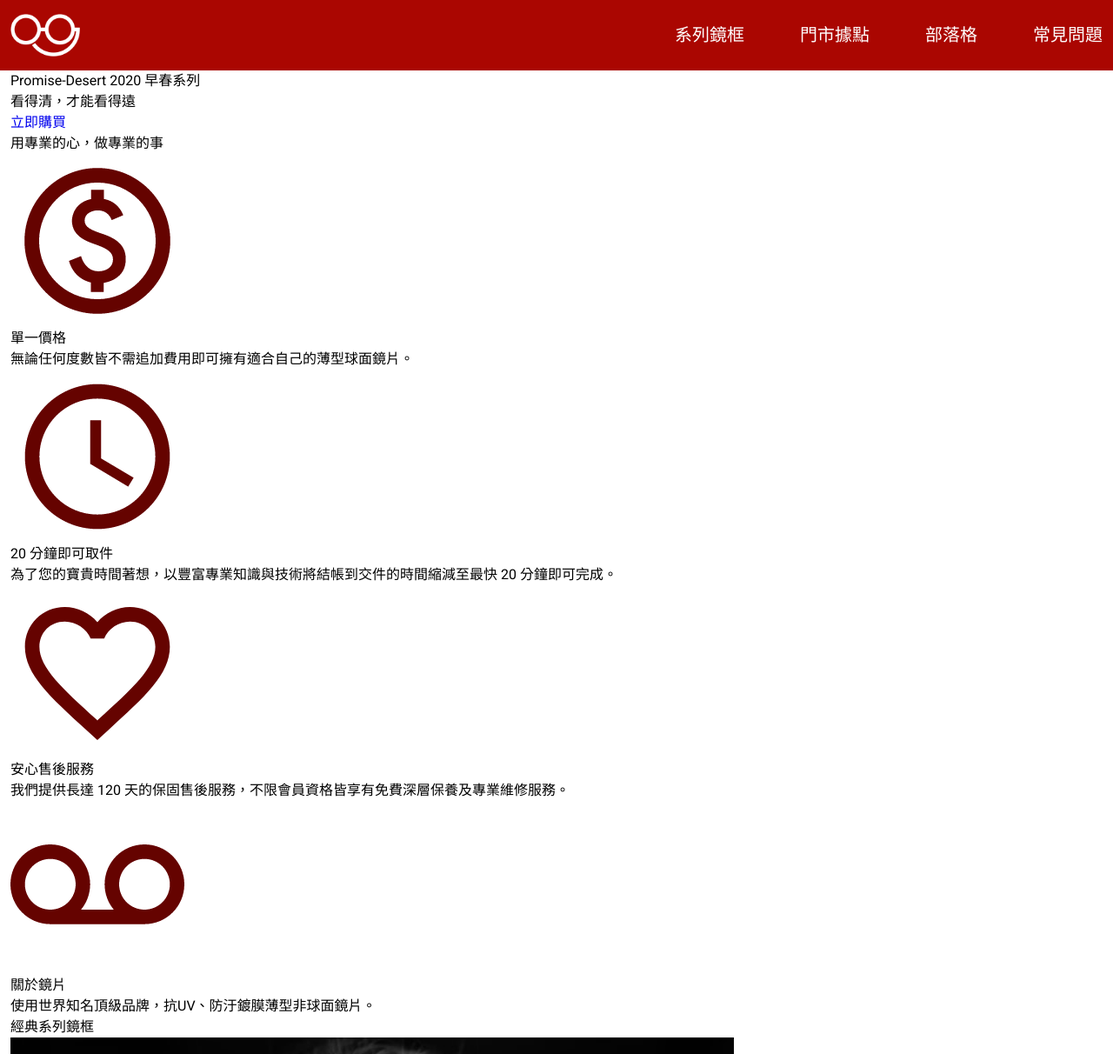
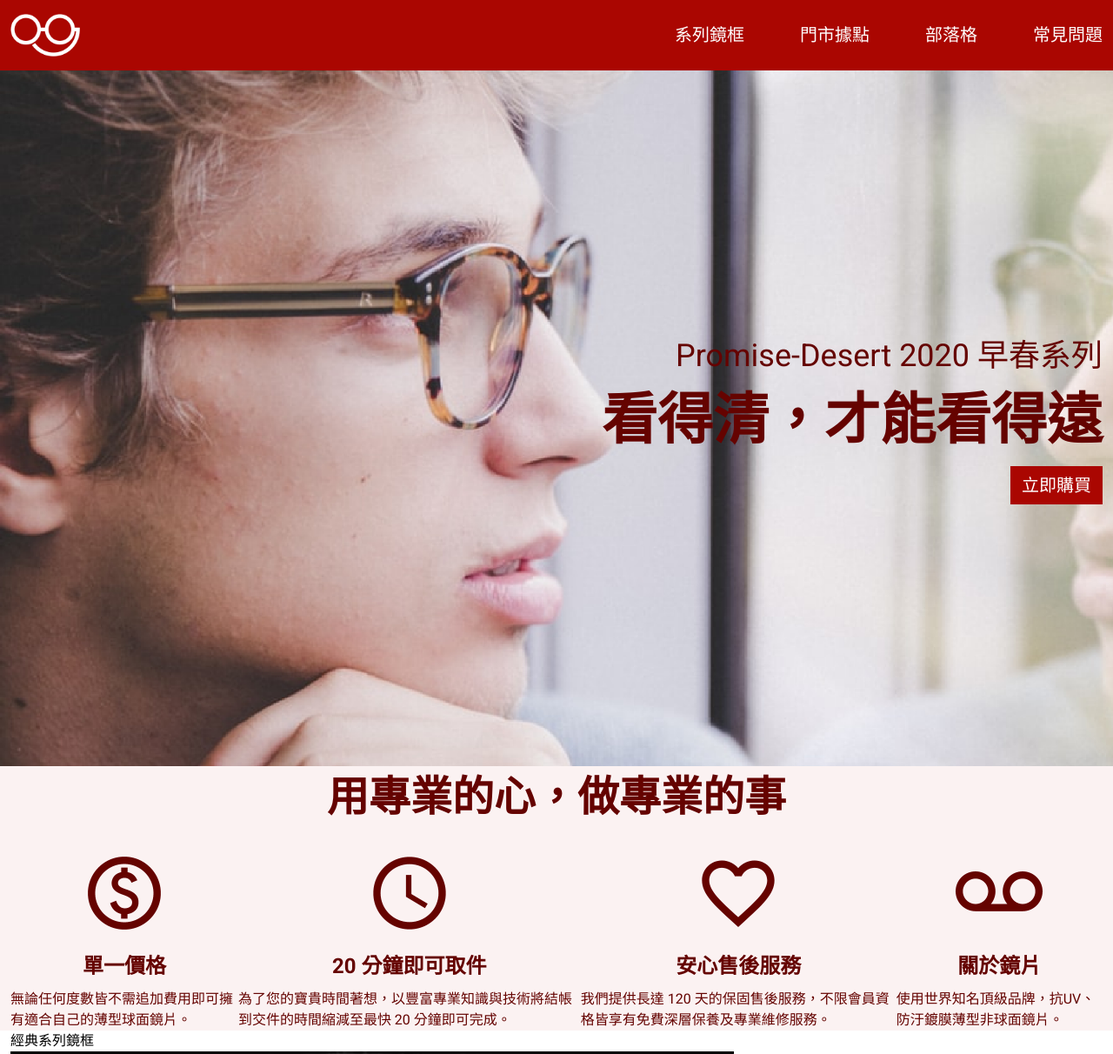
Before and after one commit to Delichaomoon/week3, a plain HTML site: page Index.html in a window 1280 px wide. Shown: the top 1212 px of the page at 87% size. Drawn offline with nearby package versions, Linux system fonts and the light colour scheme.

Commit message:
8/3 更改 padding有問題，還要找原因

```diff
--- a/Index.html
+++ b/Index.html
@@ -30,39 +30,39 @@
 
 <!-- banner -->
   <header class="banner">
-    <div class="container">
-      <div class="banner-txt d-flex column ai-fe jcc">
-        <p class="fz36">Promise-Desert 2020 早春系列</p>
-        <h2 class="fz64 fwb mb4">看得清，才能看得遠</h2>
-        <a class="fz20" href="#">立即購買</a>
+    <div class="container flex jc-e aic banner-wrap text-end">
+      <div class="text-secondary banner-txt">
+        <p class="fz-3 fw-regular">Promise-Desert 2020 早春系列</p>
+        <h2 class="fz-1 fw-bold mb4">看得清，才能看得遠</h2>
+        <a class="fz-5 bg-primary text-light" href="#">立即購買</a>
       </div>
     </div>
   </header>
 
-<!-- 專業 -->
-  <section class="bg-pink py80">
-    <div class="container">
-      <h3 class="fz48 fwb tac mb33">用專業的心，做專業的事</h3>
-      <ul class="service row tac d-flex jc-sb">
-        <li class=".col-3 px12">
-          <img class="m0-a mb24" src="./image/index/home-section2-1.png" alt="2-1">
-          <h3 class="fz24 mb8">單一價格</h3>
-          <p class="tal">無論任何度數皆不需追加費用即可擁有適合自己的薄型球面鏡片。</p>
+<!-- service -->
+  <section class="bg-bright service py-6">
+    <div class="container text-secondary text-center">
+      <h3 class="fz-2 fw-bold text-center mb-3">用專業的心，做專業的事</h3>
+      <ul class="service-list flex jc-sb">
+        <li>
+          <img src="./image/index/home-section2-1.png" alt="2-1">
+          <h3 class="fz-4 text-center fw-bold mb-1 mt-2">單一價格</h3>
+          <p class="text-start">無論任何度數皆不需追加費用即可擁有適合自己的薄型球面鏡片。</p>
         </li>
-        <li class=".col-3 px12">
-          <img class="m0-a mb24" src="./image/index/home-section2-2.png" alt="2-2">
-          <h3 class="fz24 mb8">20 分鐘即可取件</h3>
-          <p class="tal">為了您的寶貴時間著想，以豐富專業知識與技術將結帳到交件的時間縮減至最快 20 分鐘即可完成。</p>
+        <li>
+          <img src="./image/index/home-section2-2.png" alt="2-2">
+          <h3 class="fz-4 text-center fw-bold mb-1 mt-2">20 分鐘即可取件</h3>
+          <p class="text-start">為了您的寶貴時間著想，以豐富專業知識與技術將結帳到交件的時間縮減至最快 20 分鐘即可完成。</p>
         </li>
-        <li class=".col-3 px12">
-          <img class="m0-a mb24" src="./image/index/home-section2-3.png" alt="2-3">
-          <h3 class="fz24 mb8">安心售後服務</h3>
-          <p class="tal">我們提供長達 120 天的保固售後服務，不限會員資格皆享有免費深層保養及專業維修服務。</p>
+        <li>
+          <img src="./image/index/home-section2-3.png" alt="2-3">
+          <h3 class="fz-4 text-center fw-bold mb-1 mt-2">安心售後服務</h3>
+          <p class="text-start">我們提供長達 120 天的保固售後服務，不限會員資格皆享有免費深層保養及專業維修服務。</p>
         </li>
-        <li class=".col-3 px12">
-          <img class="m0-a mb24" src="/image/index/home-sectioin2-4.png" alt="2-4">
-          <h3 class="fz24 mb8">關於鏡片</h3>
-          <p class="tal">使用世界知名頂級品牌，抗UV、防汙鍍膜薄型非球面鏡片。</p>
+        <li>
+          <img src="./image/index/home-sectioin2-4.png" alt="2-4">
+          <h3 class="fz-4 text-center fw-bold mb-1 mt-2">關於鏡片</h3>
+          <p class="text-start">使用世界知名頂級品牌，抗UV、防汙鍍膜薄型非球面鏡片。</p>
         </li>
       </ul>
     </div>
--- a/scss/all.scss
+++ b/scss/all.scss
@@ -7,3 +7,4 @@
 @import "base/fontStyle";
 @import "layout/footer";
 @import "layout/nav";
+@import "pages/index";
--- a/scss/layout/_nav.scss
+++ b/scss/layout/_nav.scss
@@ -1,7 +1,7 @@
 .navbar {
   padding: 16px 0;
   .logo {
-    background-image: url(../../image/nav/logo-white.png);
+    background-image: url(.././image/nav/logo-white.png);
     background-size: contain;
     width: 80px;
     height: 49px;
--- a/scss/pages/_index.scss
+++ b/scss/pages/_index.scss
@@ -0,0 +1,35 @@
+// banner
+.banner {
+  background-image: url(.././image/index/home-header.png);
+  background-size: cover;
+  height: 100vh;
+  &-wrap {
+    height: 100%;
+  }
+  &-txt {
+    a {
+      display: inline-block;
+      padding: 6px 12px;
+      border: 1px solid map-get($color-type, primary);
+      cursor: pointer;
+      transition: all 0.3s;
+      &:hover {
+        color:map-get($color-type, primary);
+        background: map-get($color-type, light);
+      }
+    }
+  }
+}
+
+// service
+.service {
+  &-list {
+    li {
+      width: 23.6;
+      img {
+        width: 100px;
+        height: 100px;
+      }
+    }
+  }
+}
--- a/scss/tools/_utilities.scss
+++ b/scss/tools/_utilities.scss
@@ -24,6 +24,9 @@
 .aic {
   align-items: center;
 }
+.aie{
+  align-items: end;
+}
 .column {
   flex-direction: column;
 }
@@ -45,6 +48,12 @@
 .fz-32{
   font-size: 32px;
 }
+.mb4{
+  margin-bottom: 4px;
+}
+.mb32{
+  margin-bottom: 32px;
+}
 .ms-32{
   margin-left: 32px;
 }
--- a/scss/tools/_variables.scss
+++ b/scss/tools/_variables.scss
@@ -17,6 +17,7 @@ $font-size-type:(
 }
 
 $font-weight-type: (
+  regular: 300,
   medium: 400,
   bold: 700,
   bolder: 900
@@ -33,6 +34,7 @@ $color-type: (
   primary: #AA0601,
   secondary: #650300,
   bright: #FBF2F2,
+  light: #ffffff,
   info: #707070
 );
 
@@ -54,7 +56,7 @@ $space-type: (
   3: $space-base * 1.5,
   4: $space-base * 3,
   5: $space-base * 4,
-  6: $space-base * 5
+  6: $space-base * 5,
 );
 
 @each $name, $size in $space-type {
@@ -79,6 +81,7 @@ $space-type: (
   .ms-#{$name} {
     margin-left: $size;
   }
+  // padding
   .ps-#{$name} {
     padding-left: $size;
   }
```
Also changed, not shown: scss/all.css, 1 other file.
